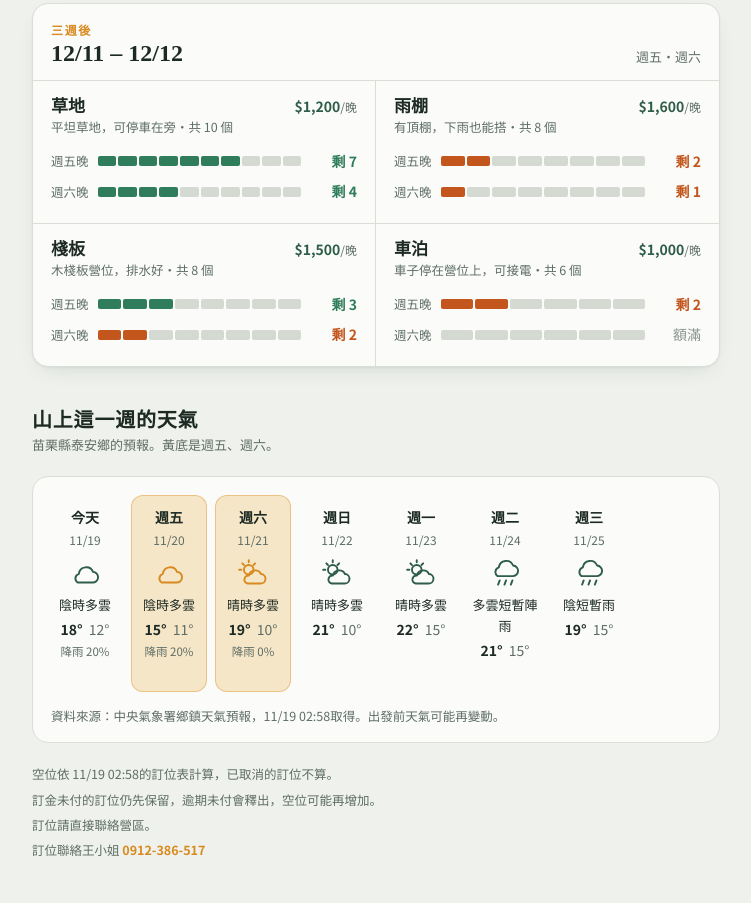
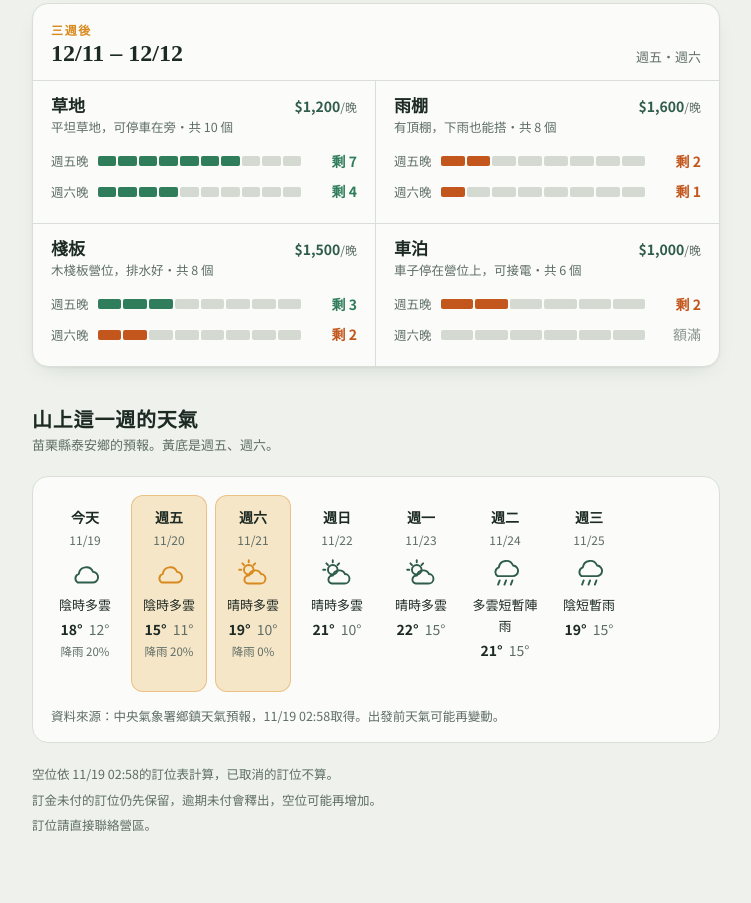
Before and after one commit to kogmow0721-dev/shanlan-camp-page, a plain HTML site: page index.html in a window 1280 px wide. Shown: the part 1388-2291 px from the top of the page, without its empty margins (264-1015 px from the left). Drawn offline with Linux system fonts and the light colour scheme.

Commit message:
Revert "頁尾加上訂位聯絡電話"
This reverts commit 0c73d92cc7c0d0445589d79026c1b291869eab7d.

```diff
--- a/index.html
+++ b/index.html
@@ -84,7 +84,6 @@ h2{font:700 20px/1.3 var(--f-display);margin:20px 0 0;letter-spacing:.04em}
 .wnote b{color:var(--lantern)}
 footer{padding-bottom:36px;color:var(--muted);font-size:12.5px;line-height:1.7}
 footer p{margin:0 0 4px}
-footer a{color:var(--lantern);text-decoration:none;font-weight:600}
 </style>
 
 <div class="hero">
@@ -117,7 +116,6 @@ footer a{color:var(--lantern);text-decoration:none;font-weight:600}
     <p>空位依 11/19 02:58的訂位表計算，已取消的訂位不算。</p>
     <p>訂金未付的訂位仍先保留，逾期未付會釋出，空位可能再增加。</p>
     <p>訂位請直接聯絡營區。</p>
-    <p>訂位聯絡王小姐 <a href="tel:0912386517">0912-386-517</a></p>
   </footer>
 </main>
 </div>
```
